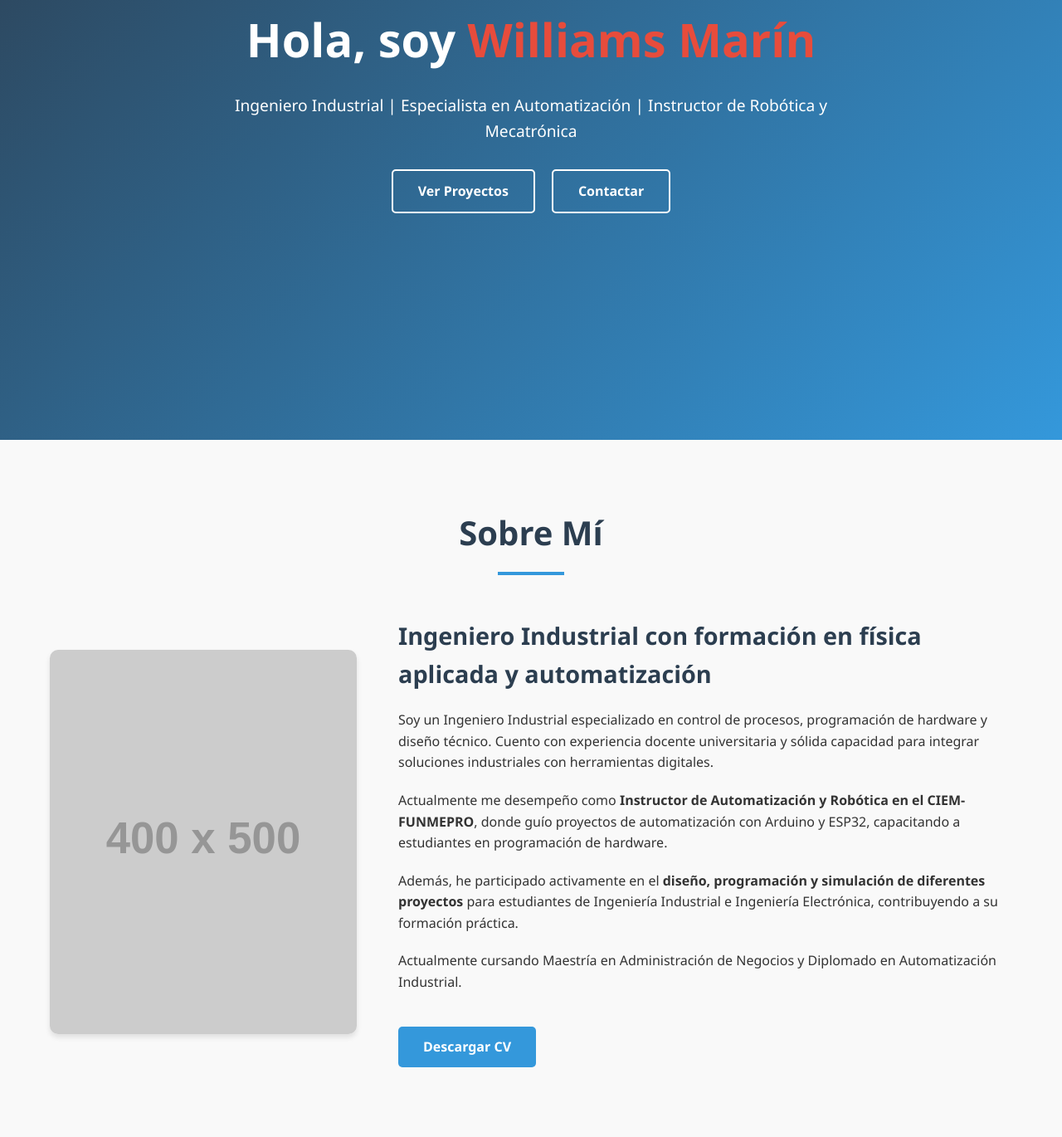
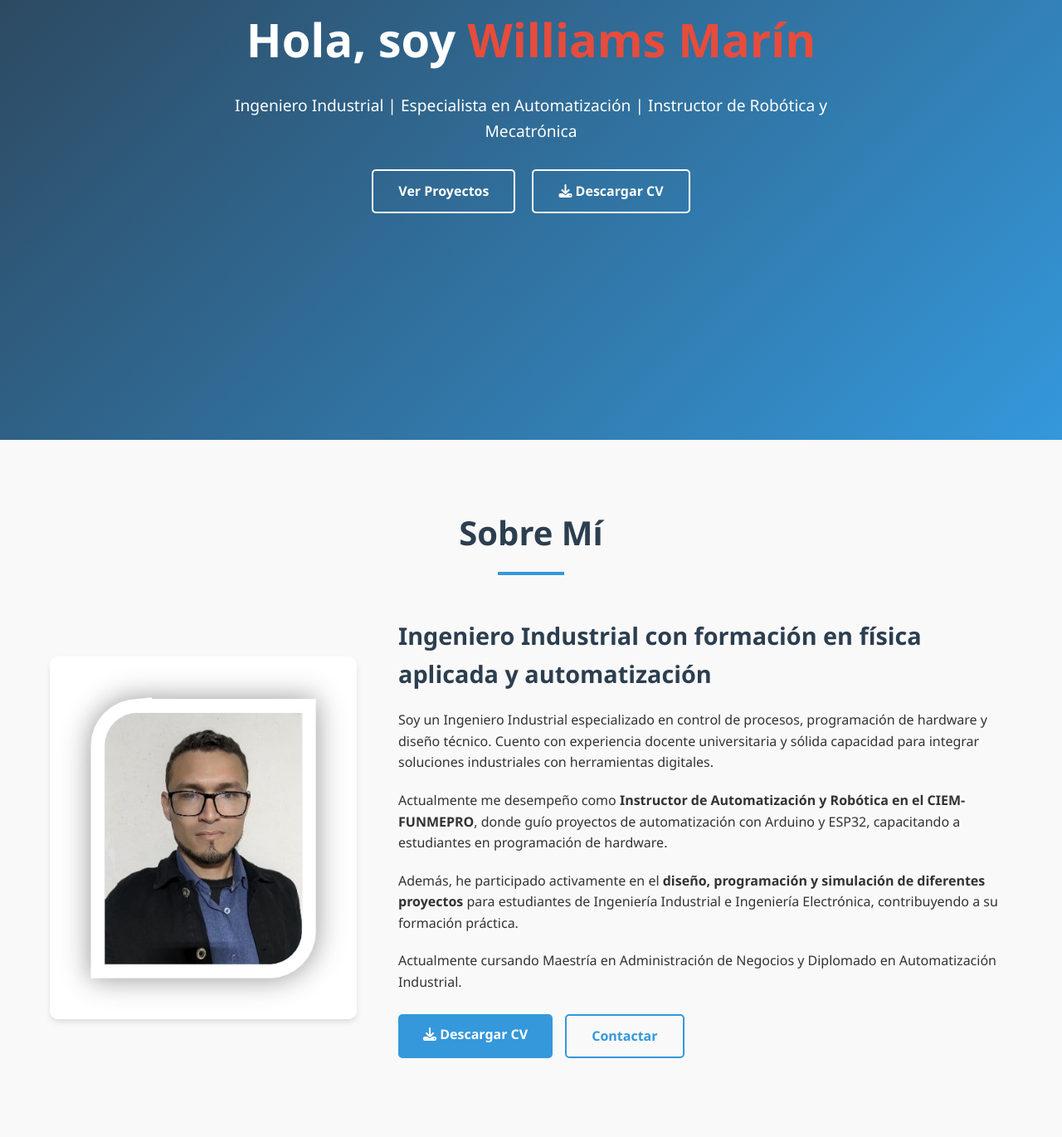
Before and after one commit to willmarin2446-commits/Portafolio, a plain HTML site: page index.html in a window 1280 px wide. Shown: the part 270-1640 px from the top of the page at 83% size. Drawn offline with Linux system fonts and the light colour scheme; placeholder pictures from the web are drawn by us.

Commit message:
Add files via upload

```diff
--- a/index.html
+++ b/index.html
@@ -88,6 +88,17 @@
             background-color: var(--primary-color);
             transform: translateY(-3px);
             box-shadow: var(--shadow);
+        }
+
+        .btn-outline {
+            background-color: transparent;
+            border: 2px solid var(--secondary-color);
+            color: var(--secondary-color);
+        }
+
+        .btn-outline:hover {
+            background-color: var(--secondary-color);
+            color: white;
         }
 
         /* Navegación */
@@ -735,7 +746,9 @@
                 <p>Ingeniero Industrial | Especialista en Automatización | Instructor de Robótica y Mecatrónica</p>
                 <div class="hero-btns">
                     <a href="#proyectos" class="btn">Ver Proyectos</a>
-                    <a href="#contacto" class="btn">Contactar</a>
+                    <a href="doc/curriculo.pdf" class="btn" download="Curriculo_Williams_Marin.pdf">
+                        <i class="fas fa-download"></i> Descargar CV
+                    </a>
                 </div>
             </div>
         </div>
@@ -747,7 +760,7 @@
             <h2 class="section-title">Sobre Mí</h2>
             <div class="about-content">
                 <div class="about-img">
-                    <img src="https://via.placeholder.com/400x500" alt="Williams Marín">
+                    <img src="imagenes/foto.jpg" alt="Williams Marín">
                 </div>
                 <div class="about-text">
                     <h3>Ingeniero Industrial con formación en física aplicada y automatización</h3>
@@ -755,7 +768,12 @@
                     <p>Actualmente me desempeño como <strong>Instructor de Automatización y Robótica en el CIEM-FUNMEPRO</strong>, donde guío proyectos de automatización con Arduino y ESP32, capacitando a estudiantes en programación de hardware.</p>
                     <p>Además, he participado activamente en el <strong>diseño, programación y simulación de diferentes proyectos</strong> para estudiantes de Ingeniería Industrial e Ingeniería Electrónica, contribuyendo a su formación práctica.</p>
                     <p>Actualmente cursando Maestría en Administración de Negocios y Diplomado en Automatización Industrial.</p>
-                    <a href="#" class="btn" style="margin-top: 20px;">Descargar CV</a>
+                    <div style="display: flex; gap: 15px; margin-top: 25px;">
+                        <a href="doc/curriculo.pdf" class="btn" download="Curriculo_Williams_Marin.pdf">
+                            <i class="fas fa-download"></i> Descargar CV
+                        </a>
+                        <a href="#contacto" class="btn btn-outline">Contactar</a>
+                    </div>
                 </div>
             </div>
         </div>
@@ -1042,6 +1060,17 @@
                             <p>Williams Marín</p>
                         </div>
                     </div>
+                    <div class="contact-item">
+                        <div class="contact-icon">
+                            <i class="fas fa-file-pdf"></i>
+                        </div>
+                        <div>
+                            <h3>Currículum</h3>
+                            <a href="doc/curriculo.pdf" download="Curriculo_Williams_Marin.pdf" style="color: var(--text-color); text-decoration: underline;">
+                                Descargar CV en PDF
+                            </a>
+                        </div>
+                    </div>
                 </div>
                 <div class="contact-form">
                     <form id="contactForm">
@@ -1071,6 +1100,9 @@
                 <div class="footer-about">
                     <div class="footer-logo">Williams<span>Marín</span></div>
                     <p>Ingeniero Industrial especializado en automatización, control de procesos y programación de hardware.</p>
+                    <a href="doc/curriculo.pdf" class="btn btn-outline" download="Curriculo_Williams_Marin.pdf" style="margin-top: 15px; color: white; border-color: white;">
+                        <i class="fas fa-download"></i> Descargar CV
+                    </a>
                 </div>
                 <div class="footer-links">
                     <h3>Enlaces Rápidos</h3>
```
